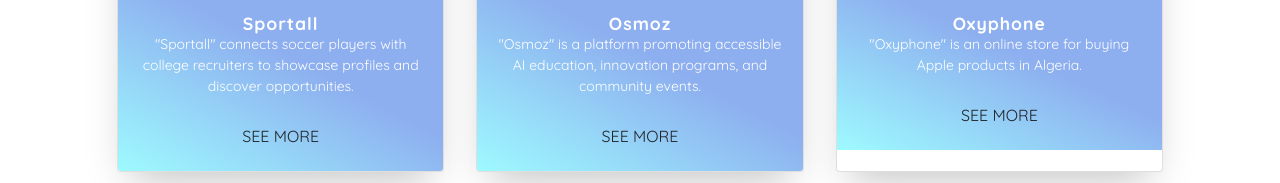
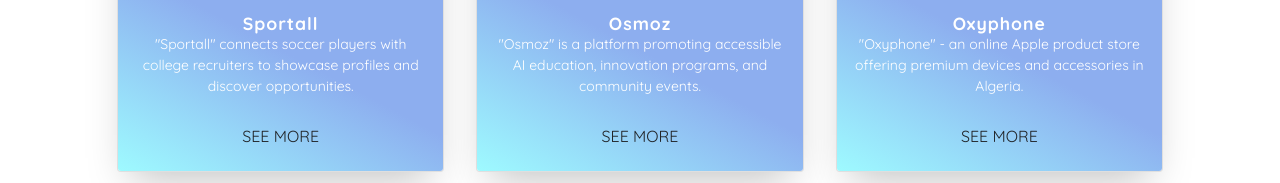
Before and after one commit to FrigaaAbdou/Me., a plain HTML site: page index.html in a window 1280 px wide. Shown: the part 2350-2533 px from the top of the page. Drawn offline with Linux system fonts and the light colour scheme.

Commit message:
Update portfolio project cards

```diff
--- a/index.html
+++ b/index.html
@@ -259,7 +259,7 @@
                                       <div class="card_image"><img src="asset/card-image/oxyphone.png" alt="Oxyphone project preview"></div>
                                       <div class="card_content">
                                         <h2 class="card_title">Oxyphone</h2>
-                                        <p class="card_text">"Oxyphone" is an online store for buying Apple products in Algeria.</p>
+                                        <p class="card_text">"Oxyphone" - an online Apple product store offering premium devices and accessories in Algeria.</p>
                                         <a href="#portfoliosection">
                                             <button class="btn card_btn">See More</button>
                                         </a>
```
